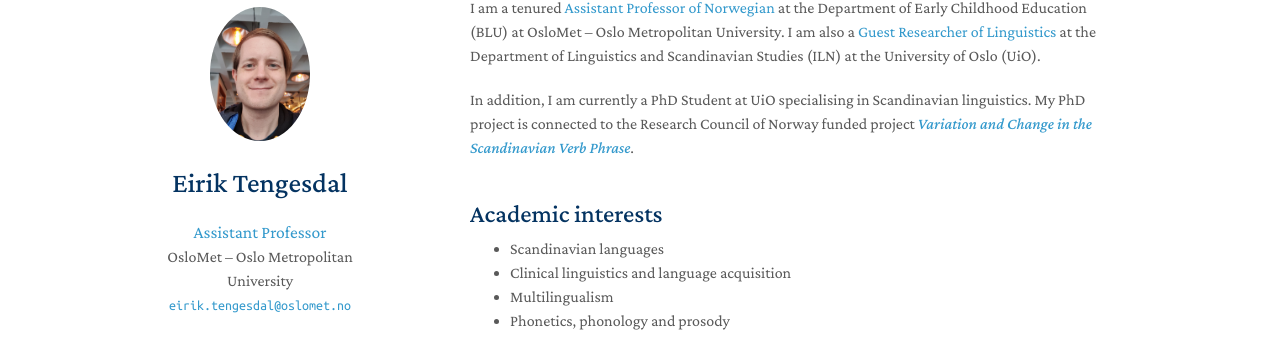
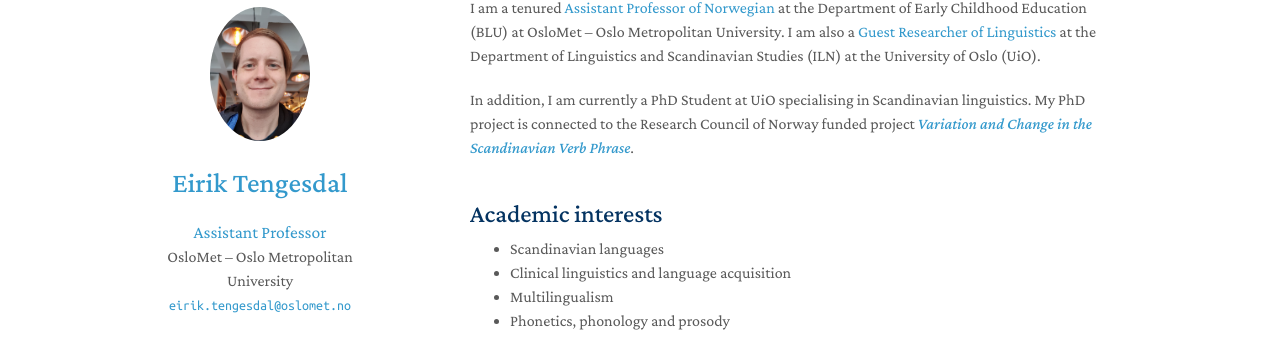
Before and after one commit to EirikTengesdal/eiriktengesdal.no-old, a Jekyll site: the page built from index.md, in a window 1280 px wide. Shown: the part 101-438 px from the top of the page. Built offline with Jekyll 4.4.1, drawn with Linux system fonts in a browser that asks for light colours; a style sheet for code colours, icons or effects is not loaded.

Commit message:
Update homepage.html

```diff
--- a/_layouts/homepage.html
+++ b/_layouts/homepage.html
@@ -63,7 +63,7 @@
 </head>
 <body>
   <div class="topnav">
-    <a href="{{ site.url }}" rel="noopener"><img style="width: 40px; height: 40px;" src="{{ site.favicon_dark }}"></a>
+    <a href="{{ site.url }}" title="{{ site.url }}" rel="noopener"><img style="width: 40px; height: 40px;" src="{{ site.favicon_dark }}"></a>
     <div id="myLinks">
       {% include navigation.md %}
     </div>
@@ -72,9 +72,9 @@
   <div class="wrapper">
     <header>
       {% if site.profile_picture %}
-      <a class="image profile_picture"><img src="{{ site.profile_picture }}" alt="profile_picture" /></a>
+      <a class="image profile_picture" href="{{ site.url }}" title="{{ site.url }}" rel="noopener"><img src="{{ site.profile_picture }}" alt="profile_picture" /></a>
       {% endif %}
-      <h1><a-h1 href="{{ site.url }}" title="{{ site.url }}" rel="noopener">{{ site.title }}</a-h1></h1>
+      <h1><a class="a-h1" href="{{ site.url }}" title="{{ site.url }}" rel="noopener">{{ site.title }}</a></h1>
       {% if site.position %}
       <a href="{{ site.affiliation_employee_link }}" title="{{ site.affiliation_employee_link }}" rel="noopener"><position style="font-size:1.10rem;">{{ site.position }}</position></a>
       <br>
```
